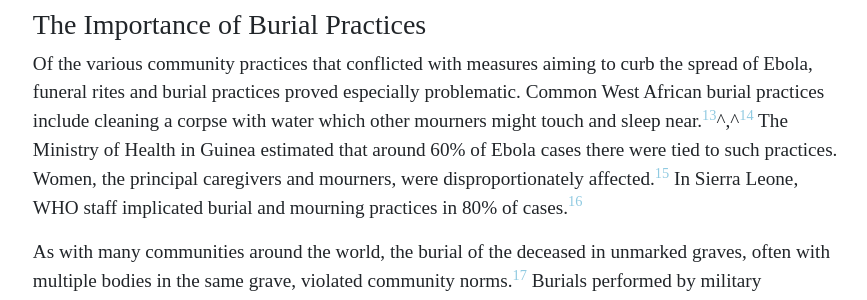
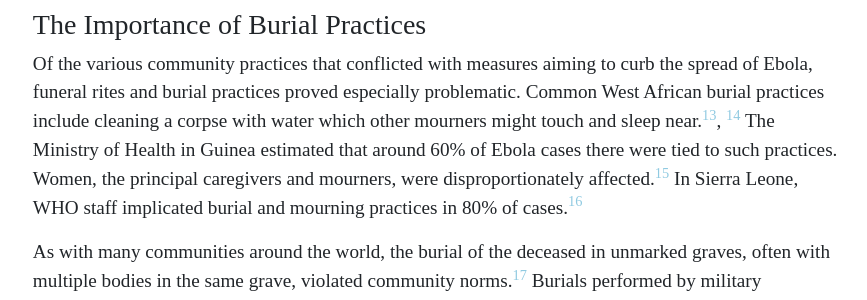
Before and after one commit to elotroalex/frontlines, a Jekyll site: the page built from pages/ebola_history.md, in a window 1280 px wide and 900 px high, scrolled down 1937 px. Shown: the part 150-450 px from the top of the window, without its empty margins (204-1071 px from the left). Built offline with Jekyll 4.4.1, drawn with Linux system fonts in a browser that asks for light colours; some web fonts are replaced.

Commit message:
Fixed Citation typos
Fixed typos on in text citations. Removed "^" in between 13, 14; 45, 46; 51, 52

```diff
--- a/pages/ebola_history.md
+++ b/pages/ebola_history.md
@@ -87,7 +87,7 @@ Of the various community practices that conflicted with measures aiming
 to curb the spread of Ebola, funeral rites and burial practices proved
 especially problematic. Common West African burial practices include
 cleaning a corpse with water which other mourners might touch and sleep
-near.[^13]^,^[^14] The Ministry of Health in Guinea estimated that
+near.[^13], [^14] The Ministry of Health in Guinea estimated that
 around 60% of Ebola cases there were tied to such practices. Women, the
 principal caregivers and mourners, were disproportionately
 affected.[^15] In Sierra Leone, WHO staff implicated burial and mourning
@@ -235,7 +235,7 @@ patients.
 
 During the Ebola outbreak, access to routine healthcare resources was
 severely limited. For women, this resulted in increased maternal
-mortality and complications[^45]^,^[^46] and restricted access to
+mortality and complications[^45], [^46] and restricted access to
 contraception.[^47] Girls orphaned by the disease were more likely to
 face child marriage and sexual exploitation.[^48]
 
@@ -265,7 +265,7 @@ otherwise preventable diseases.[^50]
 Available data suggest that women who contract Ebola while pregnant face
 a higher risk of death and will almost certainly lose their child. There
 are isolated reports of infants born to mothers with Ebola who survived,
-but such instances are extremely rare.[^51]^,^[^52] Estimations of
+but such instances are extremely rare.[^51], [^52] Estimations of
 maternal mortality for women with Ebola range from 74-100%, and average
 around 86%.[^53]
 
```
